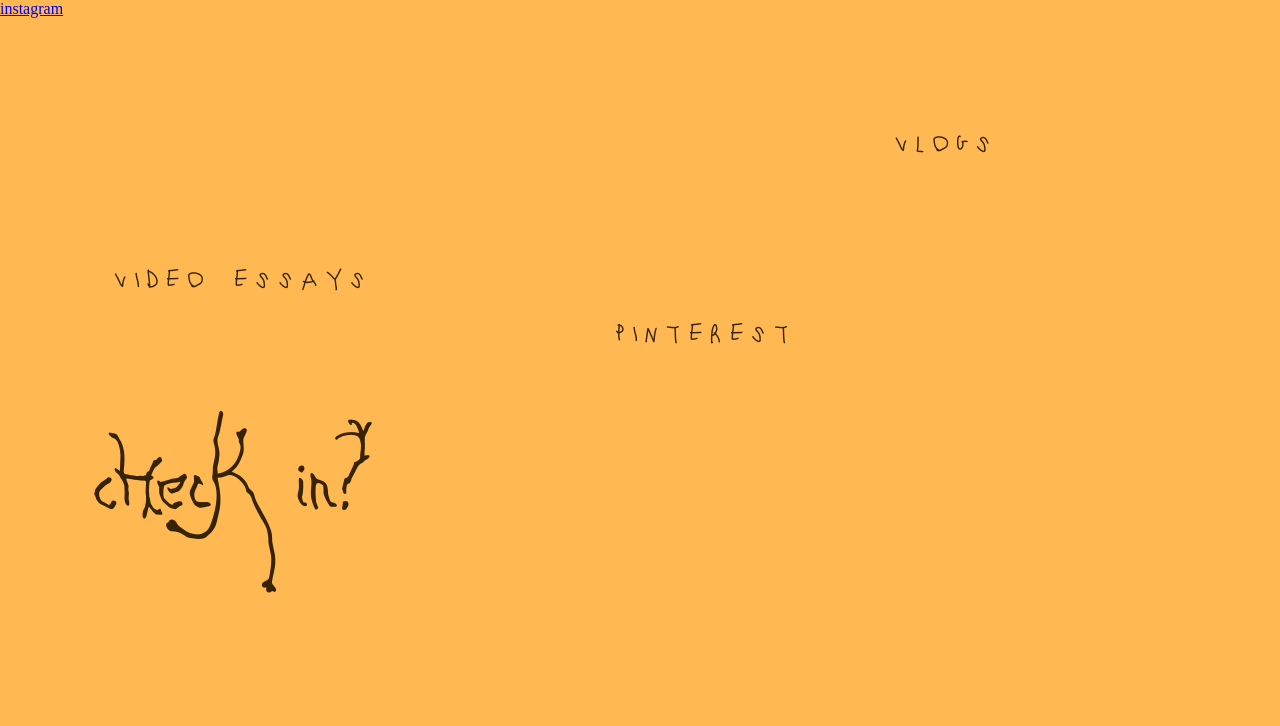
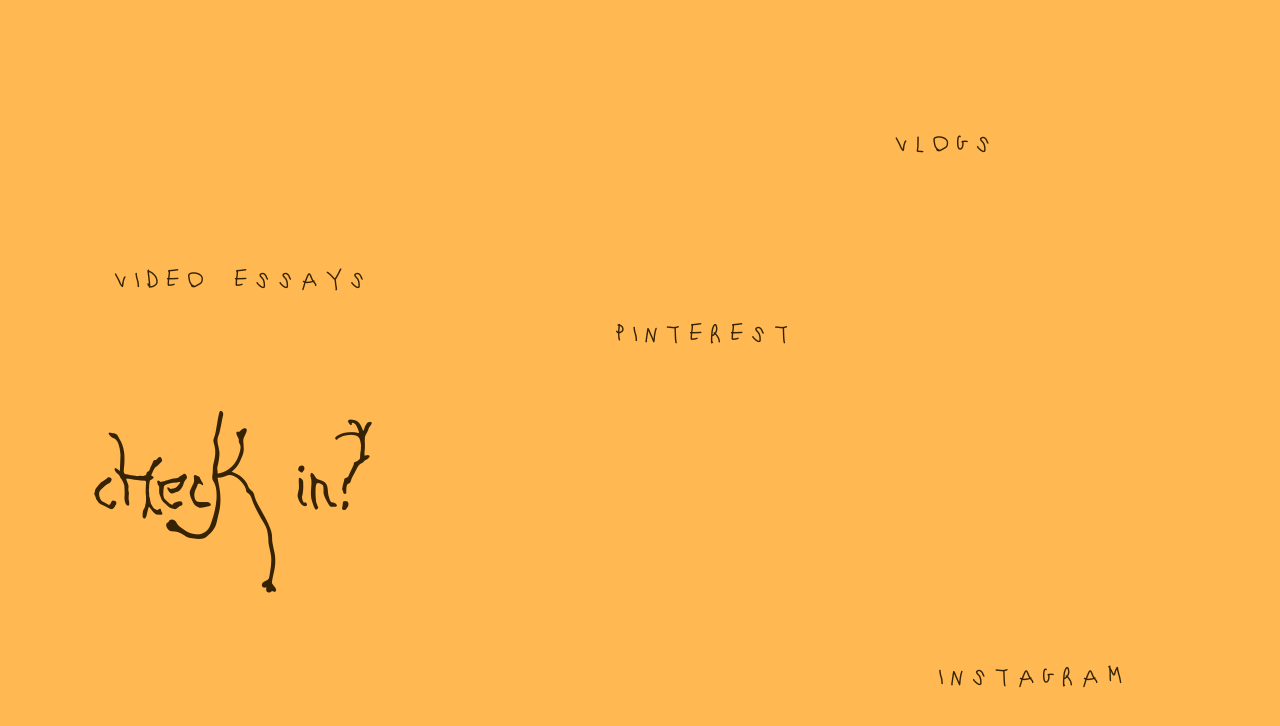
Before and after one commit to lheroux/crazytambien, a plain HTML site: page findus.html in a window 1280 px wide. Drawn offline with Linux system fonts and the light colour scheme.

Commit message:
Fix Instagram link in findus.html

```diff
--- a/findus.html
+++ b/findus.html
@@ -69,6 +69,6 @@
   <a class="link vlogs" href="#">vlogs</a>
   <a class="link essays" href="#">video essays</a>
   <a class="link pinterest" href="#">pinterest</a>
-  <a class="https://www.instagram.com/crazytambien/" href="#">instagram</a>
+  <a class="link instagram" href="https://www.instagram.com/crazytambien/" target="_blank" rel="noopener">instagram</a>
 </body>
 </html>
```
